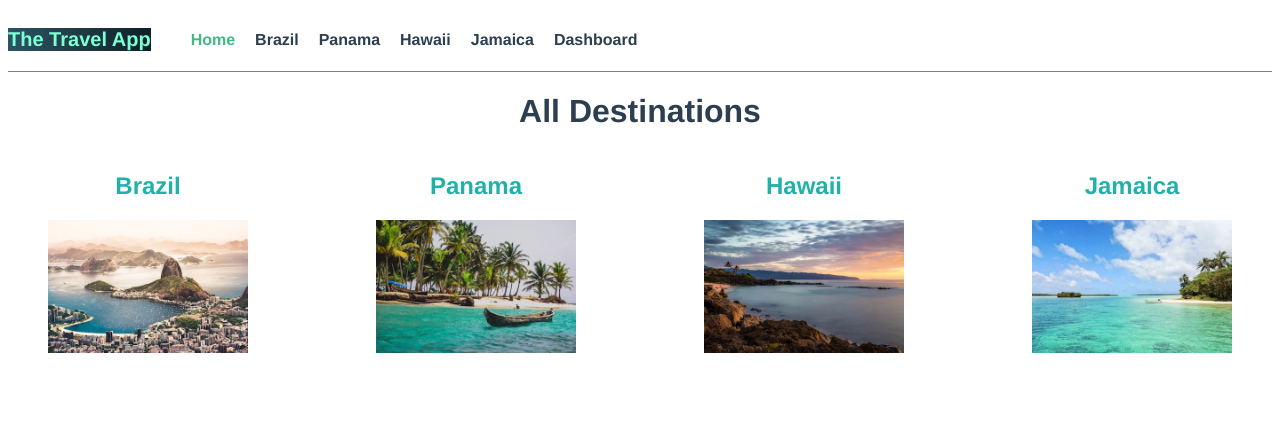
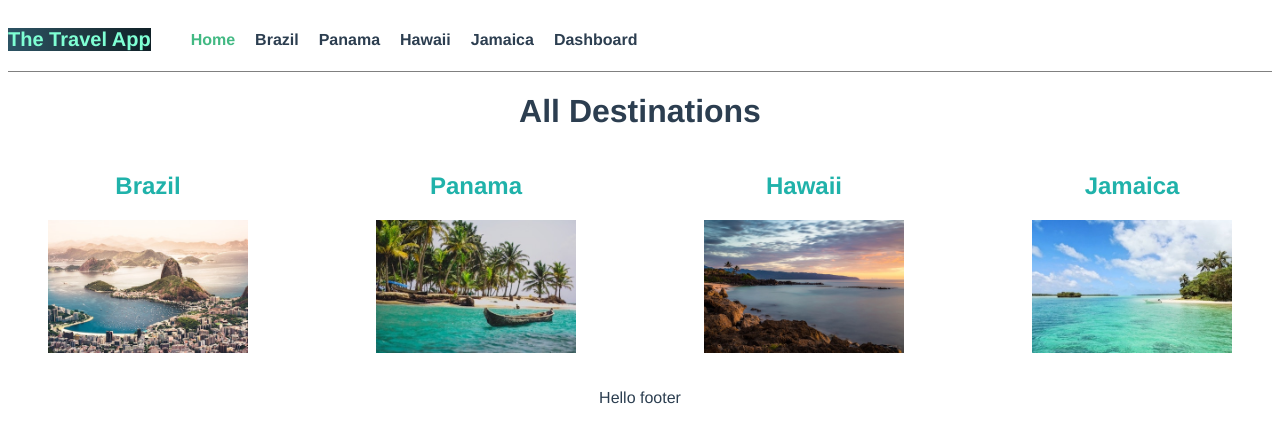
Before and after one commit to cadetCoder/travel-app-vue, a Vue app: page / in a window 1280 px wide. Shown: the top 442 px of the page. Built offline with nearby package versions, Linux system fonts and the light colour scheme.

Commit message:
debug footer

```diff
--- a/src/App.vue
+++ b/src/App.vue
@@ -9,10 +9,11 @@
 </template>
 <script>
 import TheNavigation from "@/components/TheNavigation";
-
+import Footer from "@/components/Footer";
 export default {
   components: {
     TheNavigation,
+    Footer,
   },
 };
 </script>
--- a/src/components/Footer.vue
+++ b/src/components/Footer.vue
@@ -1,13 +1,15 @@
 <template>
-  <div class="footer">copy</div>
+  <footer><p>Hello footer</p></footer>
 </template>
 
 <script>
 export default {
-
-}
+  data() {
+    return {
+      //
+    };
+  },
+};
 </script>
 
-<style>
-
-</style>
+<style></style>
```
